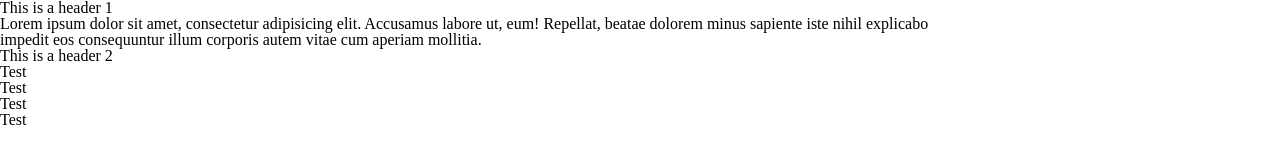
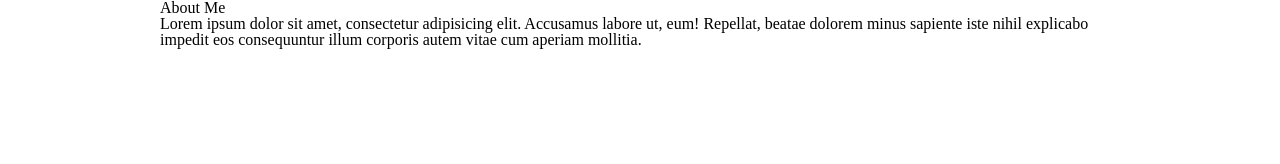
Before and after one commit to wynnc/Basic-Portfolio, a plain HTML site: page portfolio.html in a window 1280 px wide. Drawn offline with Linux system fonts and the light colour scheme.

Commit message:
Added in body css; updated the portfolio.html header and paragraph.

```diff
--- a/assets/css/styles.css
+++ b/assets/css/styles.css
@@ -1,4 +1,5 @@
 body{
+    margin: auto;
     max-width: 960px;
 
 }
--- a/portfolio.html
+++ b/portfolio.html
@@ -16,18 +16,9 @@
 
   <body>
 
-  <h1>This is a header 1</h1>
+  <h1>About Me</h1>
 
   <p>Lorem ipsum dolor sit amet, consectetur adipisicing elit. Accusamus labore ut, eum! Repellat, beatae dolorem minus sapiente iste nihil explicabo impedit eos consequuntur illum corporis autem vitae cum aperiam mollitia.</p>
-
-  <h2>This is a header 2</h2>
-
-  <ul>
-    <li>Test</li>
-    <li>Test</li>
-    <li>Test</li>
-    <li>Test</li>
-  </ul>
 
   </body>
 
```
